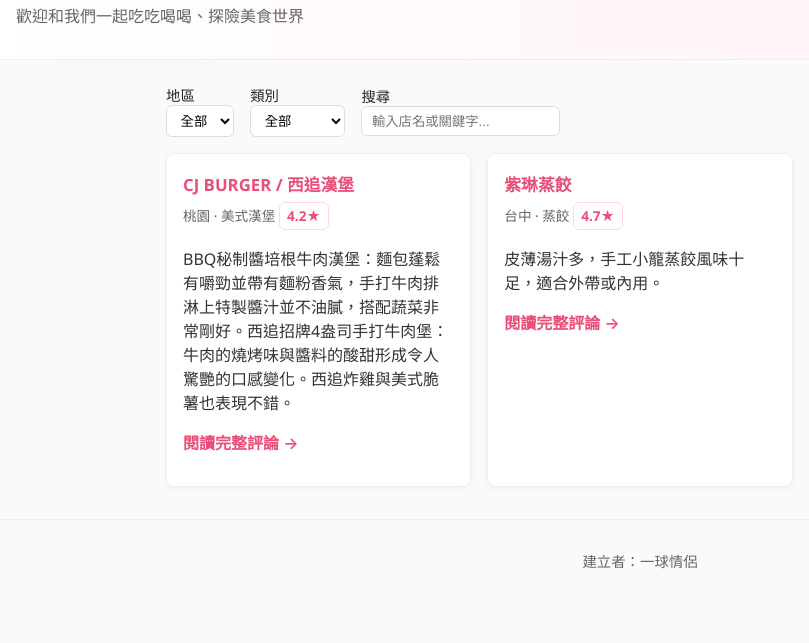
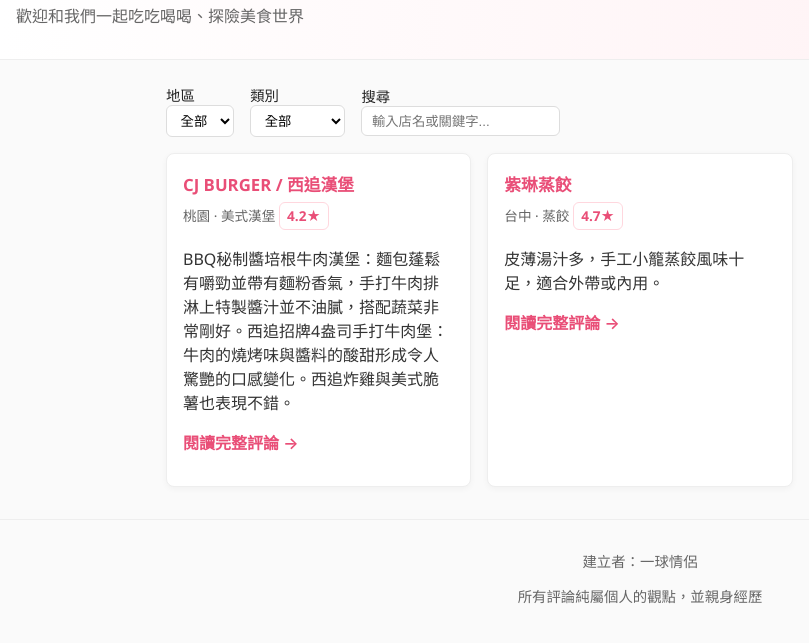
Before and after one commit to oneball0209/oneball0209.github.io, a plain HTML site: page index.html in a window 1280 px wide. Shown: the part 73-716 px from the top of the page, without its empty margins (0-809 px from the left). Drawn offline with Linux system fonts and the light colour scheme.

Commit message:
Update index.html

```diff
--- a/index.html
+++ b/index.html
@@ -36,6 +36,7 @@
 
   <footer class="site-footer">
     <p>建立者：一球情侶</p>
+    <p>所有評論純屬個人的觀點，並親身經歷</p>
   </footer>
 
   <script src="js/main.js"></script>
```
